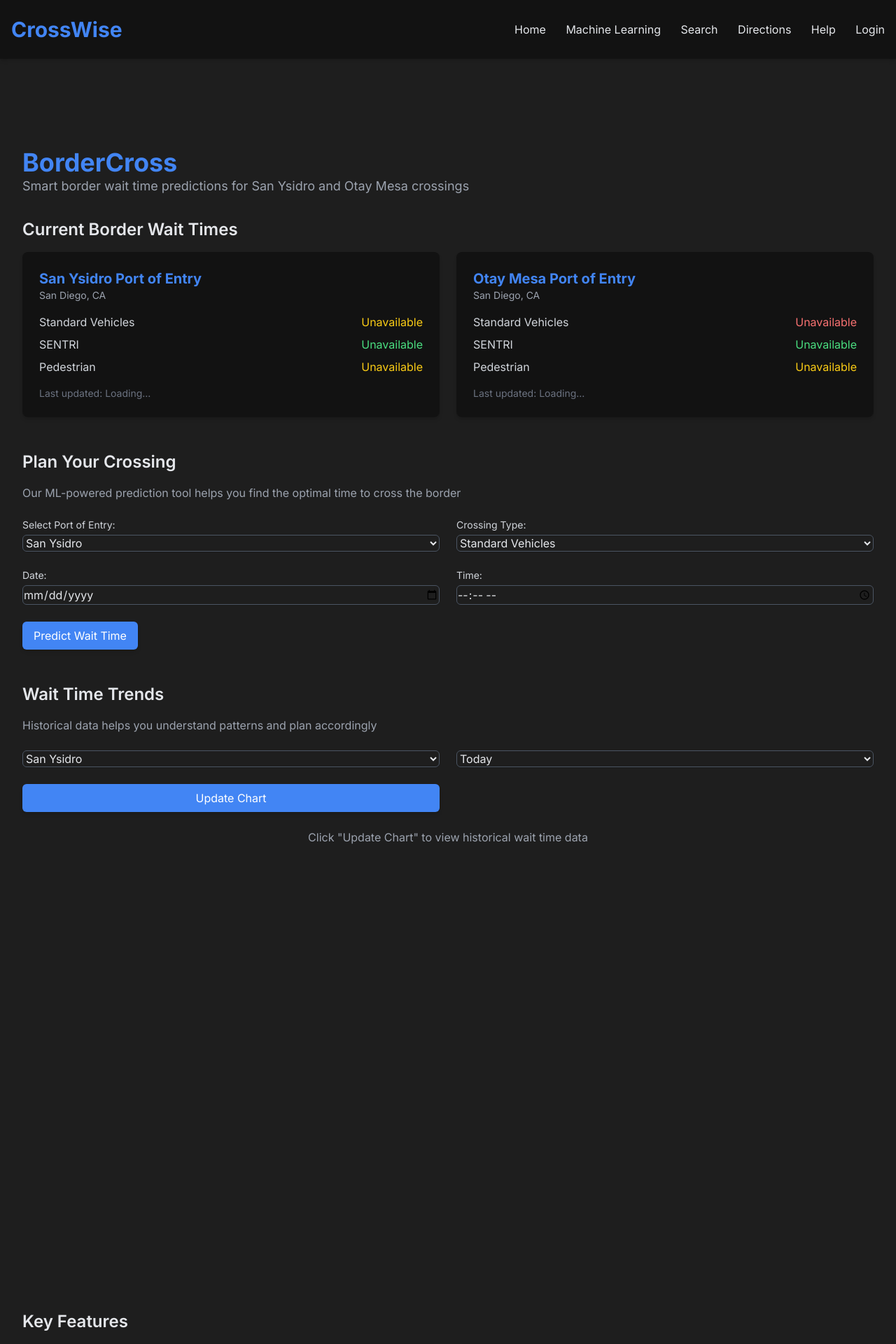
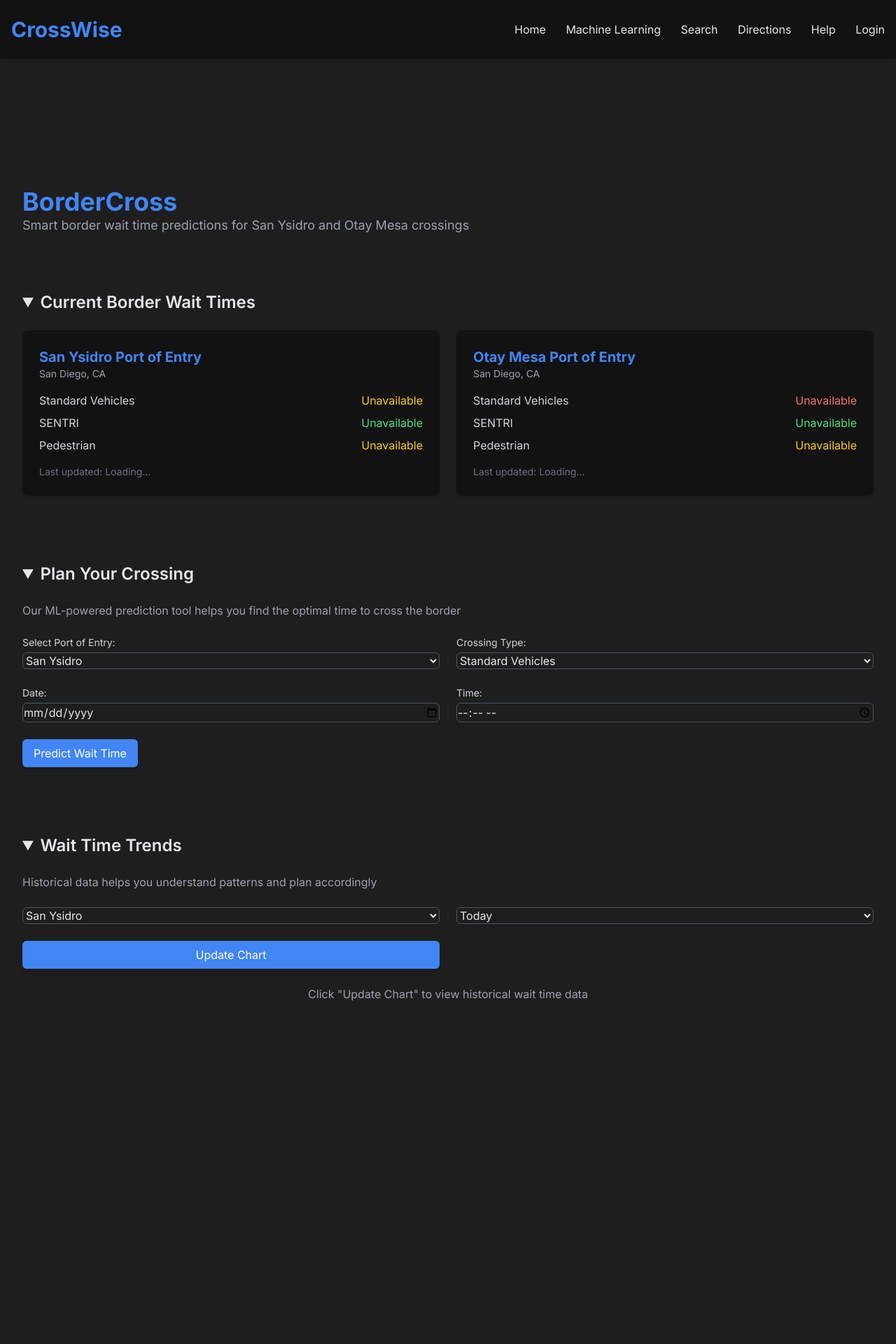
Before and after one commit to illuminati1618/CrossWise, a Jekyll site: the page built from index.md, in a window 1280 px wide. Shown: the top 1920 px of the page at 70% size. Built offline with Jekyll 4.4.1, drawn with Linux system fonts in a browser that asks for light colours; nearby versions of some CDN libraries.

Commit message:
accordian and index.md changes

```diff
--- a/index.md
+++ b/index.md
@@ -9,158 +9,191 @@ show_reading_time: false
     import { login, pythonURI, fetchOptions } from '{{site.baseurl}}/assets/js/api/config.js';
 </script>
 
-<div class="max-w-7xl mx-auto px-4 py-10">
-    <header class="mb-8">
+<div class="max-w-7xl mx-auto px-4 py-24">
+    <header class="mb-20">
         <h1 class="text-4xl font-bold text-accent">BorderCross</h1>
         <p class="text-lg text-gray-400">Smart border wait time predictions for San Ysidro and Otay Mesa crossings</p>
     </header>
 
-    <div class="space-y-12">
+    <div class="space-y-24">
         <!-- Current Wait Times Section -->
-        <section>
-            <h2 class="text-2xl font-semibold text-gray-200 mb-4">Current Border Wait Times</h2>
-            <div class="grid grid-cols-2 gap-6">
-                <div class="bg-dark p-6 rounded-lg shadow-md">
-                    <h3 class="text-xl font-bold text-accent">San Ysidro Port of Entry</h3>
-                    <p class="text-sm text-gray-400">San Diego, CA</p>
-                    <div class="mt-4 space-y-2">
-                        <div class="flex justify-between">
-                            <span class="text-gray-300">Standard Vehicles</span>
-                            <span id="standard-vehicles-wait" class="text-yellow-400">Loading...</span>
+        <section class="opacity-0 transform translate-y-10 transition-all duration-[1.5s]" data-scroll>
+            <details open>
+                <summary class="text-2xl font-semibold text-gray-200 mb-6 cursor-pointer">Current Border Wait Times</summary>
+                <div class="mt-6">
+                    <div class="grid grid-cols-2 gap-6">
+                        <div class="bg-dark p-6 rounded-lg shadow-md">
+                            <h3 class="text-xl font-bold text-accent">San Ysidro Port of Entry</h3>
+                            <p class="text-sm text-gray-400">San Diego, CA</p>
+                            <div class="mt-4 space-y-2">
+                                <div class="flex justify-between">
+                                    <span class="text-gray-300">Standard Vehicles</span>
+                                    <span id="standard-vehicles-wait" class="text-yellow-400">Loading...</span>
+                                </div>
+                                <div class="flex justify-between">
+                                    <span class="text-gray-300">SENTRI</span>
+                                    <span id="sentri-wait" class="text-green-400">Loading...</span>
+                                </div>
+                                <div class="flex justify-between">
+                                    <span class="text-gray-300">Pedestrian</span>
+                                    <span id="pedestrian-wait" class="text-yellow-400">Loading...</span>
+                                </div>
+                            </div>
+                            <p class="text-sm text-gray-500 mt-4">Last updated: <span id="last-updated">Loading...</span></p>
                         </div>
-                        <div class="flex justify-between">
-                            <span class="text-gray-300">SENTRI</span>
-                            <span id="sentri-wait" class="text-green-400">Loading...</span>
-                        </div>
-                        <div class="flex justify-between">
-                            <span class="text-gray-300">Pedestrian</span>
-                            <span id="pedestrian-wait" class="text-yellow-400">Loading...</span>
+
+                        <div class="bg-dark p-6 rounded-lg shadow-md">
+                            <h3 class="text-xl font-bold text-accent">Otay Mesa Port of Entry</h3>
+                            <p class="text-sm text-gray-400">San Diego, CA</p>
+                            <div class="mt-4 space-y-2">
+                                <div class="flex justify-between">
+                                    <span class="text-gray-300">Standard Vehicles</span>
+                                    <span id="otay-standard-vehicles-wait" class="text-red-400">Loading...</span>
+                                </div>
+                                <div class="flex justify-between">
+                                    <span class="text-gray-300">SENTRI</span>
+                                    <span id="otay-sentri-wait" class="text-green-400">Loading...</span>
+                                </div>
+                                <div class="flex justify-between">
+                                    <span class="text-gray-300">Pedestrian</span>
+                                    <span id="otay-pedestrian-wait" class="text-yellow-400">Loading...</span>
+                                </div>
+                            </div>
+                            <p class="text-sm text-gray-500 mt-4">Last updated: <span id="otay-last-updated">Loading...</span></p>
                         </div>
                     </div>
-                    <p class="text-sm text-gray-500 mt-4">Last updated: <span id="last-updated">Loading...</span></p>
                 </div>
-
-                <div class="bg-dark p-6 rounded-lg shadow-md">
-                    <h3 class="text-xl font-bold text-accent">Otay Mesa Port of Entry</h3>
-                    <p class="text-sm text-gray-400">San Diego, CA</p>
-                    <div class="mt-4 space-y-2">
-                        <div class="flex justify-between">
-                            <span class="text-gray-300">Standard Vehicles</span>
-                            <span id="otay-standard-vehicles-wait" class="text-red-400">Loading...</span>
-                        </div>
-                        <div class="flex justify-between">
-                            <span class="text-gray-300">SENTRI</span>
-                            <span id="otay-sentri-wait" class="text-green-400">Loading...</span>
-                        </div>
-                        <div class="flex justify-between">
-                            <span class="text-gray-300">Pedestrian</span>
-                            <span id="otay-pedestrian-wait" class="text-yellow-400">Loading...</span>
-                        </div>
-                    </div>
-                    <p class="text-sm text-gray-500 mt-4">Last updated: <span id="otay-last-updated">Loading...</span></p>
-                </div>
-            </div>
+            </details>
         </section>
 
         <!-- Prediction Tool Section -->
-        <section>
-            <h2 class="text-2xl font-semibold text-gray-200 mb-4">Plan Your Crossing</h2>
-            <p class="text-gray-400 mb-6">Our ML-powered prediction tool helps you find the optimal time to cross the border</p>
-            <div class="grid grid-cols-2 gap-6">
-                <div>
-                    <label for="port-select" class="block text-sm font-medium text-gray-300">Select Port of Entry:</label>
-                    <select id="port-select" class="mt-1 block w-full bg-darker border border-gray-600 rounded-md shadow-sm focus:ring-accent focus:border-accent">
-                        <option value="san-ysidro">San Ysidro</option>
-                        <option value="otay-mesa">Otay Mesa</option>
-                    </select>
+        <section class="opacity-0 transform translate-y-10 transition-all duration-[1.5s]" data-scroll>
+            <details open>
+                <summary class="text-2xl font-semibold text-gray-200 mb-6 cursor-pointer">Plan Your Crossing</summary>
+                <div class="mt-6">
+                    <p class="text-gray-400 mb-6">Our ML-powered prediction tool helps you find the optimal time to cross the border</p>
+                    <div class="grid grid-cols-2 gap-6">
+                        <div>
+                            <label for="port-select" class="block text-sm font-medium text-gray-300">Select Port of Entry:</label>
+                            <select id="port-select" class="mt-1 block w-full bg-darker border border-gray-600 rounded-md shadow-sm focus:ring-accent focus:border-accent">
+                                <option value="san-ysidro">San Ysidro</option>
+                                <option value="otay-mesa">Otay Mesa</option>
+                            </select>
+                        </div>
+                        <div>
+                            <label for="crossing-type" class="block text-sm font-medium text-gray-300">Crossing Type:</label>
+                            <select id="crossing-type" class="mt-1 block w-full bg-darker border border-gray-600 rounded-md shadow-sm focus:ring-accent focus:border-accent">
+                                <option value="standard">Standard Vehicles</option>
+                                <option value="sentri">SENTRI</option>
+                                <option value="pedestrian">Pedestrian</option>
+                            </select>
+                        </div>
+                        <div>
+                            <label for="date-select" class="block text-sm font-medium text-gray-300">Date:</label>
+                            <input type="date" id="date-select" class="mt-1 block w-full bg-darker border border-gray-600 rounded-md shadow-sm focus:ring-accent focus:border-accent">
+                        </div>
+                        <div>
+                            <label for="time-select" class="block text-sm font-medium text-gray-300">Time:</label>
+                            <input type="time" id="time-select" class="mt-1 block w-full bg-darker border border-gray-600 rounded-md shadow-sm focus:ring-accent focus:border-accent">
+                        </div>
+                    </div>
+                    <button class="mt-6 bg-accent text-white py-2 px-4 rounded-md shadow-md hover:bg-blue-600">Predict Wait Time</button>
                 </div>
-                <div>
-                    <label for="crossing-type" class="block text-sm font-medium text-gray-300">Crossing Type:</label>
-                    <select id="crossing-type" class="mt-1 block w-full bg-darker border border-gray-600 rounded-md shadow-sm focus:ring-accent focus:border-accent">
-                        <option value="standard">Standard Vehicles</option>
-                        <option value="sentri">SENTRI</option>
-                        <option value="pedestrian">Pedestrian</option>
-                    </select>
-                </div>
-                <div>
-                    <label for="date-select" class="block text-sm font-medium text-gray-300">Date:</label>
-                    <input type="date" id="date-select" class="mt-1 block w-full bg-darker border border-gray-600 rounded-md shadow-sm focus:ring-accent focus:border-accent">
-                </div>
-                <div>
-                    <label for="time-select" class="block text-sm font-medium text-gray-300">Time:</label>
-                    <input type="time" id="time-select" class="mt-1 block w-full bg-darker border border-gray-600 rounded-md shadow-sm focus:ring-accent focus:border-accent">
-                </div>
-            </div>
-            <button class="mt-6 bg-accent text-white py-2 px-4 rounded-md shadow-md hover:bg-blue-600">Predict Wait Time</button>
+            </details>
         </section>
 
         <!-- Historical Data Chart Section -->
-        <section>
-            <h2 class="text-2xl font-semibold text-gray-200 mb-4">Wait Time Trends</h2>
-            <p class="text-gray-400 mb-6">Historical data helps you understand patterns and plan accordingly</p>
-            <div class="grid grid-cols-2 gap-6">
-                <select id="chart-port" class="bg-darker border border-gray-600 rounded-md shadow-sm focus:ring-accent focus:border-accent">
-                    <option value="san-ysidro">San Ysidro</option>
-                    <option value="otay-mesa">Otay Mesa</option>
-                </select>
-                <select id="chart-period" class="bg-darker border border-gray-600 rounded-md shadow-sm focus:ring-accent focus:border-accent">
-                    <option value="day">Today</option>
-                    <option value="week">This Week</option>
-                    <option value="month">This Month</option>
-                </select>
-                <button id="update-chart-btn" class="bg-accent text-white py-2 px-4 rounded-md shadow-md hover:bg-blue-600">Update Chart</button>
-            </div>
-            <div id="chart-container" class="mt-6">
+        <section class="opacity-0 transform translate-y-10 transition-all duration-[1.5s]" data-scroll>
+            <details open>
+                <summary class="text-2xl font-semibold text-gray-200 mb-6 cursor-pointer">Wait Time Trends</summary>
+                <div class="mt-6">
+                    <p class="text-gray-400 mb-6">Historical data helps you understand patterns and plan accordingly</p>
+                    <div class="grid grid-cols-2 gap-6">
+                        <select id="chart-port" class="bg-darker border border-gray-600 rounded-md shadow-sm focus:ring-accent focus:border-accent">
+                            <option value="san-ysidro">San Ysidro</option>
+                            <option value="otay-mesa">Otay Mesa</option>
+                        </select>
+                        <select id="chart-period" class="bg-darker border border-gray-600 rounded-md shadow-sm focus:ring-accent focus:border-accent">
+                            <option value="day">Today</option>
+                            <option value="week">This Week</option>
+                            <option value="month">This Month</option>
+                        </select>
+                        <button id="update-chart-btn" class="bg-accent text-white py-2 px-4 rounded-md shadow-md hover:bg-blue-600">Update Chart</button>
+                    </div>
+                    <div id="chart-container" class="mt-6">
                 <div id="loading-message" class="text-center text-gray-400">
-                    <p>Click "Update Chart" to view historical wait time data</p>
+                            <p>Click "Update Chart" to view historical wait time data</p>
                 </div>
                 <div id="chart-display" class="mt-4 w-full overflow-x-auto" style="min-height: 600px;"></div>
-            </div>
+                    </div>
+                </div>
+            </details>
         </section>
 
         <!-- App Features Section -->
-        <section>
-            <h2 class="text-2xl font-semibold text-gray-200 mb-4">Key Features</h2>
-            <div class="grid grid-cols-2 gap-6">
-                <div class="bg-dark p-6 rounded-lg shadow-md">
-                    <h3 class="text-lg font-bold text-accent">Real-Time Updates</h3>
-                    <p class="text-gray-400">Get current wait times for both pedestrian and vehicle lanes at San Ysidro and Otay Mesa ports of entry.</p>
+        <section class="opacity-0 transform translate-y-10 transition-all duration-[1.5s]" data-scroll>
+            <details open>
+                <summary class="text-2xl font-semibold text-gray-200 mb-6 cursor-pointer">Key Features</summary>
+                <div class="mt-6">
+                    <div class="grid grid-cols-2 gap-6">
+                        <div class="bg-dark p-6 rounded-lg shadow-md">
+                            <h3 class="text-lg font-bold text-accent">Real-Time Updates</h3>
+                            <p class="text-gray-400">Get current wait times for both pedestrian and vehicle lanes at San Ysidro and Otay Mesa ports of entry.</p>
+                        </div>
+                        <div class="bg-dark p-6 rounded-lg shadow-md">
+                            <h3 class="text-lg font-bold text-accent">Smart Predictions</h3>
+                            <p class="text-gray-400">Our machine learning model forecasts future wait times based on historical patterns and real-time data.</p>
+                        </div>
+                        <div class="bg-dark p-6 rounded-lg shadow-md">
+                            <h3 class="text-lg font-bold text-accent">Route Suggestions</h3>
+                            <p class="text-gray-400">Receive recommendations on less congested crossing points or optimal crossing times.</p>
+                        </div>
+                        <div class="bg-dark p-6 rounded-lg shadow-md">
+                            <h3 class="text-lg font-bold text-accent">Notifications</h3>
+                            <p class="text-gray-400">Get alerts when wait times change significantly or when unexpected delays occur.</p>
+                        </div>
+                        <div class="bg-dark p-6 rounded-lg shadow-md">
+                            <h3 class="text-lg font-bold text-accent">Live Feed</h3>
+                            <p class="text-gray-400">Get the direct view of the border and make an informed decision of when to cross.</p>
+                            <a href="{{ site.baseurl }}/livefeed" class="mt-4 inline-block bg-accent text-white py-2 px-4 rounded-md shadow-md hover:bg-blue-600">View Live Feed</a>
+                        </div>
+                    </div>
                 </div>
-                <div class="bg-dark p-6 rounded-lg shadow-md">
-                    <h3 class="text-lg font-bold text-accent">Smart Predictions</h3>
-                    <p class="text-gray-400">Our machine learning model forecasts future wait times based on historical patterns and real-time data.</p>
-                </div>
-                <div class="bg-dark p-6 rounded-lg shadow-md">
-                    <h3 class="text-lg font-bold text-accent">Route Suggestions</h3>
-                    <p class="text-gray-400">Receive recommendations on less congested crossing points or optimal crossing times.</p>
-                </div>
-                <div class="bg-dark p-6 rounded-lg shadow-md">
-                    <h3 class="text-lg font-bold text-accent">Notifications</h3>
-                    <p class="text-gray-400">Get alerts when wait times change significantly or when unexpected delays occur.</p>
-                </div>
-                <div class="bg-dark p-6 rounded-lg shadow-md">
-                    <h3 class="text-lg font-bold text-accent">Live Feed</h3>
-                    <p class="text-gray-400">Get the direct view of the border and make an informed decision of when to cross.</p>
-                    <a href="{{ site.baseurl }}/livefeed" class="mt-4 inline-block bg-accent text-white py-2 px-4 rounded-md shadow-md hover:bg-blue-600">View Live Feed</a>
-                </div>
-            </div>
+            </details>
         </section>
 
         <!-- Quick Navigation Section -->
-        <section>
-            <h2 class="text-2xl font-semibold text-gray-200 mb-4">Useful Links</h2>
-            <div class="grid grid-cols-3 gap-6">
-                <button class="bg-accent text-white py-2 px-4 rounded-md shadow-md hover:bg-blue-600">Historical Data</button>
-                <button class="bg-accent text-white py-2 px-4 rounded-md shadow-md hover:bg-blue-600">Advanced Prediction Tools</button>
-                <button class="bg-accent text-white py-2 px-4 rounded-md shadow-md hover:bg-blue-600">Your Profile</button>
-            </div>
+        <section class="opacity-0 transform translate-y-10 transition-all duration-[1.5s]" data-scroll>
+            <details open>
+                <summary class="text-2xl font-semibold text-gray-200 mb-6 cursor-pointer">Useful Links</summary>
+                <div class="mt-6">
+                    <div class="grid grid-cols-3 gap-6">
+                        <button class="bg-accent text-white py-2 px-4 rounded-md shadow-md hover:bg-blue-600">Historical Data</button>
+                        <button class="bg-accent text-white py-2 px-4 rounded-md shadow-md hover:bg-blue-600">Advanced Prediction Tools</button>
+                        <button class="bg-accent text-white py-2 px-4 rounded-md shadow-md hover:bg-blue-600">Your Profile</button>
+                    </div>
+                </div>
+            </details>
         </section>
     </div>
-
 </div>
 
 <script type="module">
     import { pythonURI, fetchOptions } from './assets/js/api/config.js';
+
+    // Scroll-based reveal effect
+    const observer = new IntersectionObserver((entries) => {
+        entries.forEach(entry => {
+            if (entry.isIntersecting) {
+                entry.target.classList.remove('opacity-0', 'translate-y-10');
+                observer.unobserve(entry.target);
+            }
+        });
+    }, { threshold: 0.1 });
+
+    document.querySelectorAll('[data-scroll]').forEach(section => {
+        observer.observe(section);
+    });
 
     // Function to set color based on wait time
     function getWaitTimeColor(minutes) {
```
